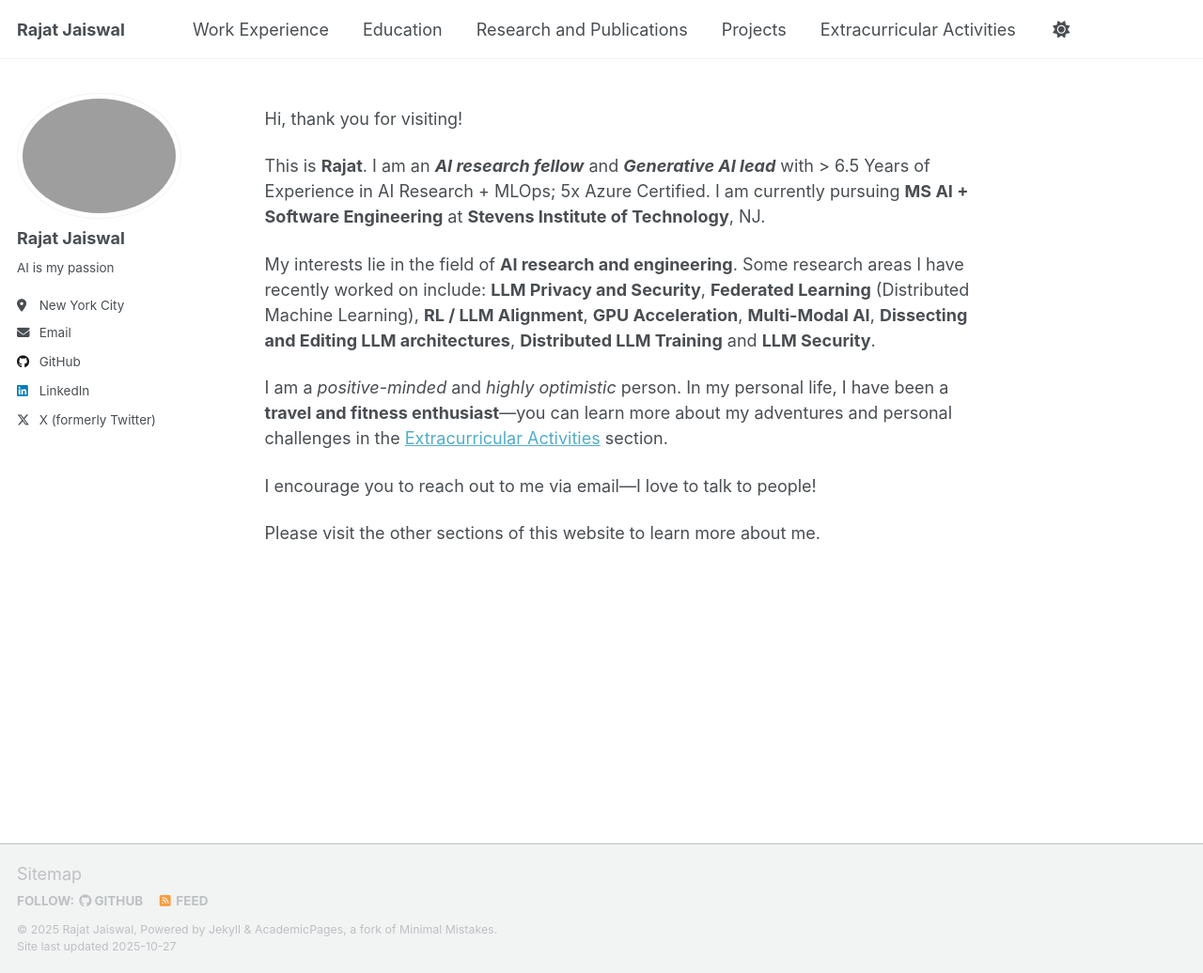
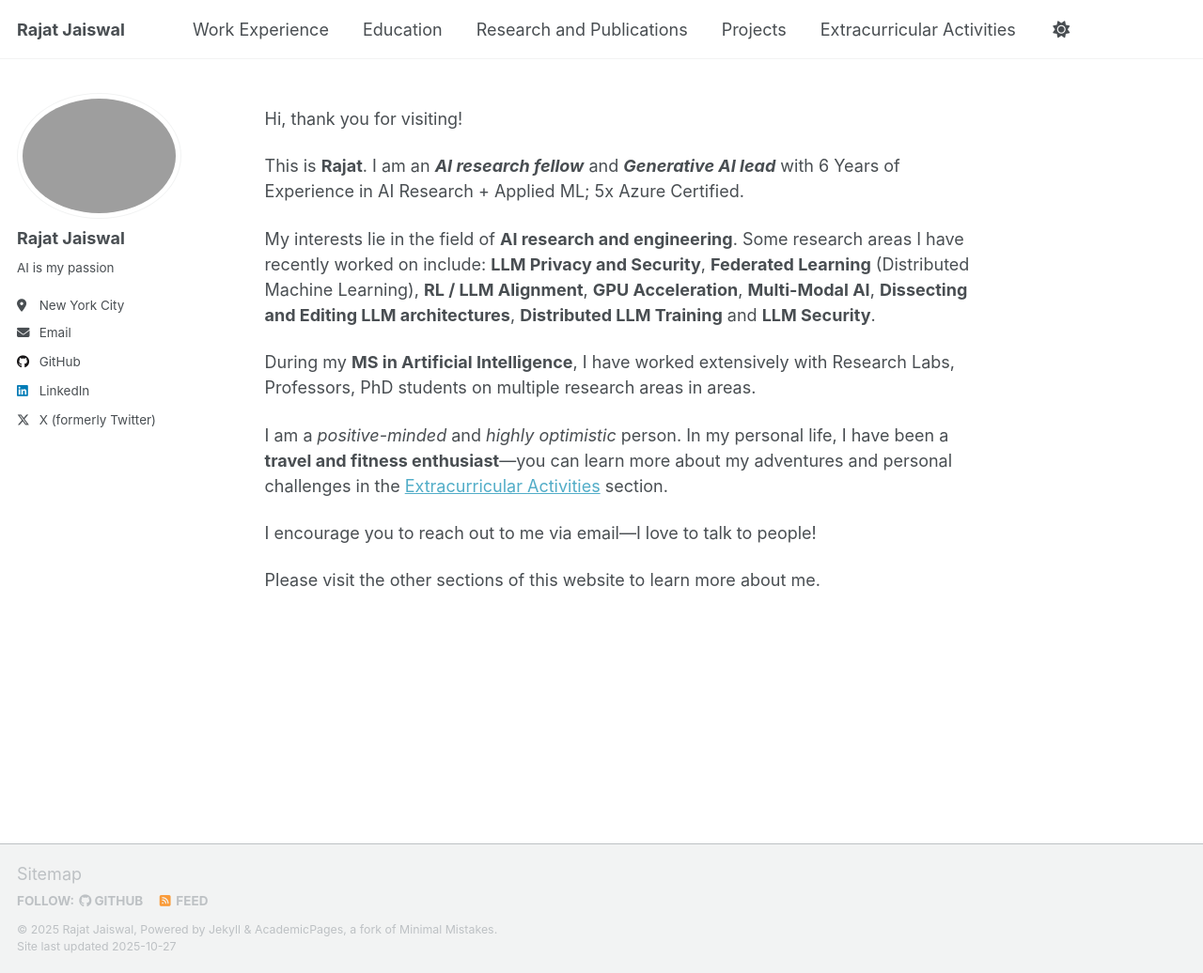
Before and after one commit to onlinerj/onlinerj.github.io, a Jekyll site: the page built from _pages/about.md, in a window 1280 px wide and 1036 px high. Shown: the whole window at 94% size. Built offline with Jekyll 4.4.1, drawn with Linux system fonts in a browser that asks for light colours; a script that is not in the unit is left out.

Commit message:
Update about page content

```diff
--- a/_pages/about.md
+++ b/_pages/about.md
@@ -9,9 +9,11 @@ redirect_from:
 
 Hi, thank you for visiting!
 
-This is **Rajat**. I am an ***AI research fellow*** and ***Generative AI lead*** with > 6.5 Years of Experience in AI Research + MLOps; 5x Azure Certified. I am currently pursuing **MS AI + Software Engineering** at **Stevens Institute of Technology**, NJ.
+This is **Rajat**. I am an ***AI research fellow*** and ***Generative AI lead*** with 6 Years of Experience in AI Research + Applied ML; 5x Azure Certified.
 
 My interests lie in the field of **AI research and engineering**. Some research areas I have recently worked on include: **LLM Privacy and Security**, **Federated Learning** (Distributed Machine Learning), **RL / LLM Alignment**, **GPU Acceleration**, **Multi-Modal AI**, **Dissecting and Editing LLM architectures**, **Distributed LLM Training** and **LLM Security**.
+
+During my **MS in Artificial Intelligence**, I have worked extensively with Research Labs, Professors, PhD students on multiple research areas in areas.
 
 I am a *positive-minded* and *highly optimistic* person. In my personal life, I have been a **travel and fitness enthusiast**—you can learn more about my adventures and personal challenges in the [Extracurricular Activities](/extracurricular/) section.
 
```
